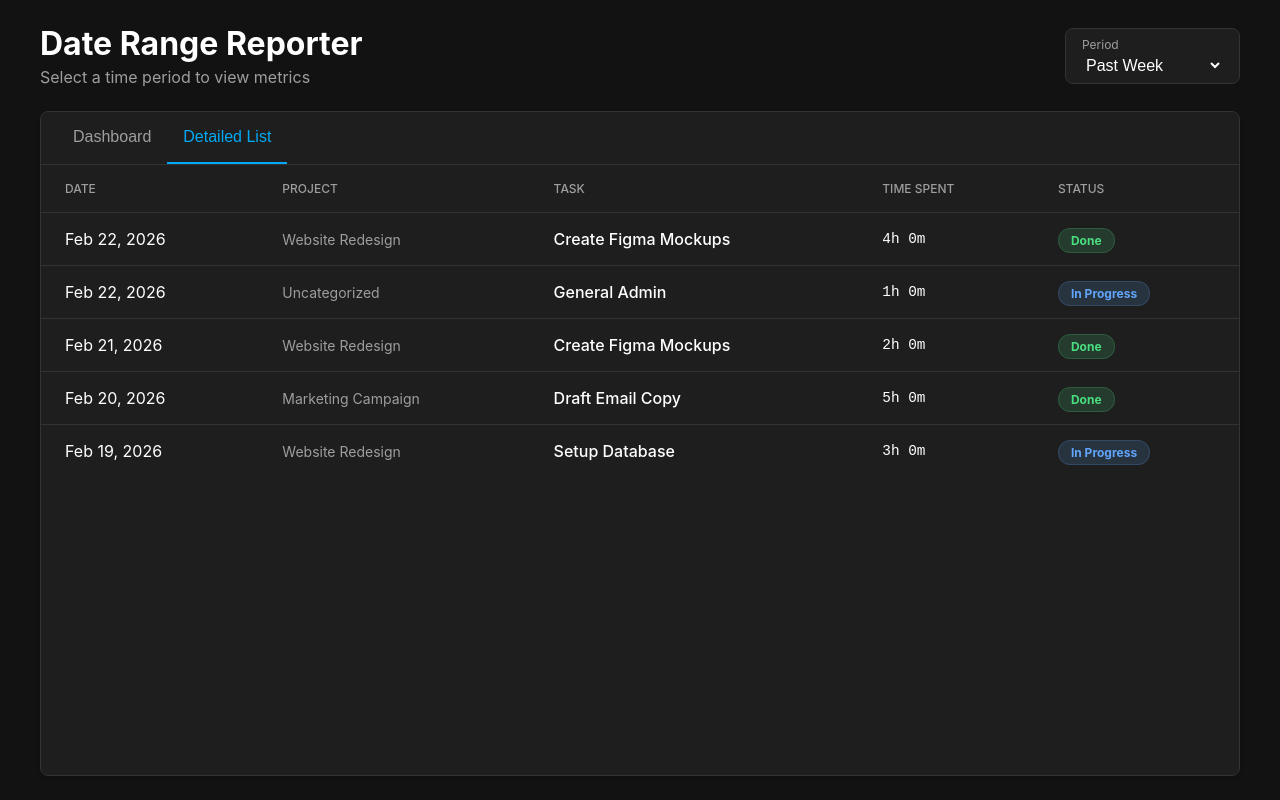
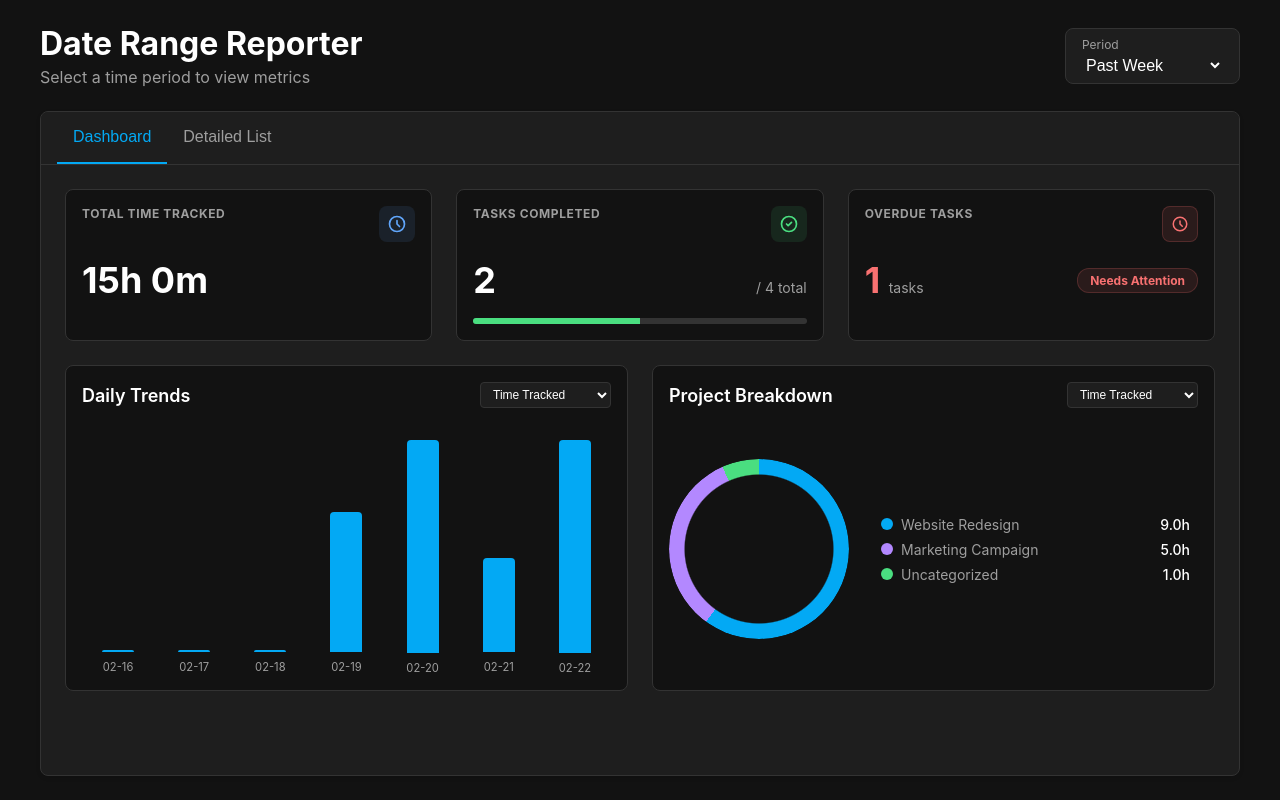
Before and after one commit to dougcooper/sp-dashboard, a website: page sp-dashboard/index.html in a window 1280 px wide. Drawn offline with Linux system fonts and the light colour scheme.

Commit message:
fix tab navigation and update test cases for dashboard visibility

```diff
--- a/sp-dashboard/index.html
+++ b/sp-dashboard/index.html
@@ -268,14 +268,14 @@
     <div class="main-card">
       <!-- Tabs -->
       <div class="tabs">
-        <button id="tab-btn-dashboard" class="tab-btn" onclick="switchTab('dashboard')">Dashboard</button>
-        <button id="tab-btn-details" class="tab-btn active" onclick="switchTab('details')">Detailed List</button>
+        <button id="tab-btn-dashboard" class="tab-btn active" onclick="switchTab('dashboard')">Dashboard</button>
+        <button id="tab-btn-details" class="tab-btn" onclick="switchTab('details')">Detailed List</button>
       </div>
 
       <!-- ========================================== -->
       <!-- VIEW 1: DASHBOARD                          -->
       <!-- ========================================== -->
-      <div id="view-dashboard" class="view-content hidden">
+      <div id="view-dashboard" class="view-content">
 
         <!-- Top Stats Row -->
         <div class="grid-3">
@@ -360,7 +360,7 @@
       <!-- ========================================== -->
       <!-- VIEW 2: DETAILED LIST                      -->
       <!-- ========================================== -->
-      <div id="view-details" class="view-content no-padding">
+      <div id="view-details" class="view-content no-padding hidden">
         <table class="details-table">
           <thead>
             <tr>
```
Also changed, not shown: tests/index.test.js (+6 -3 lines).
